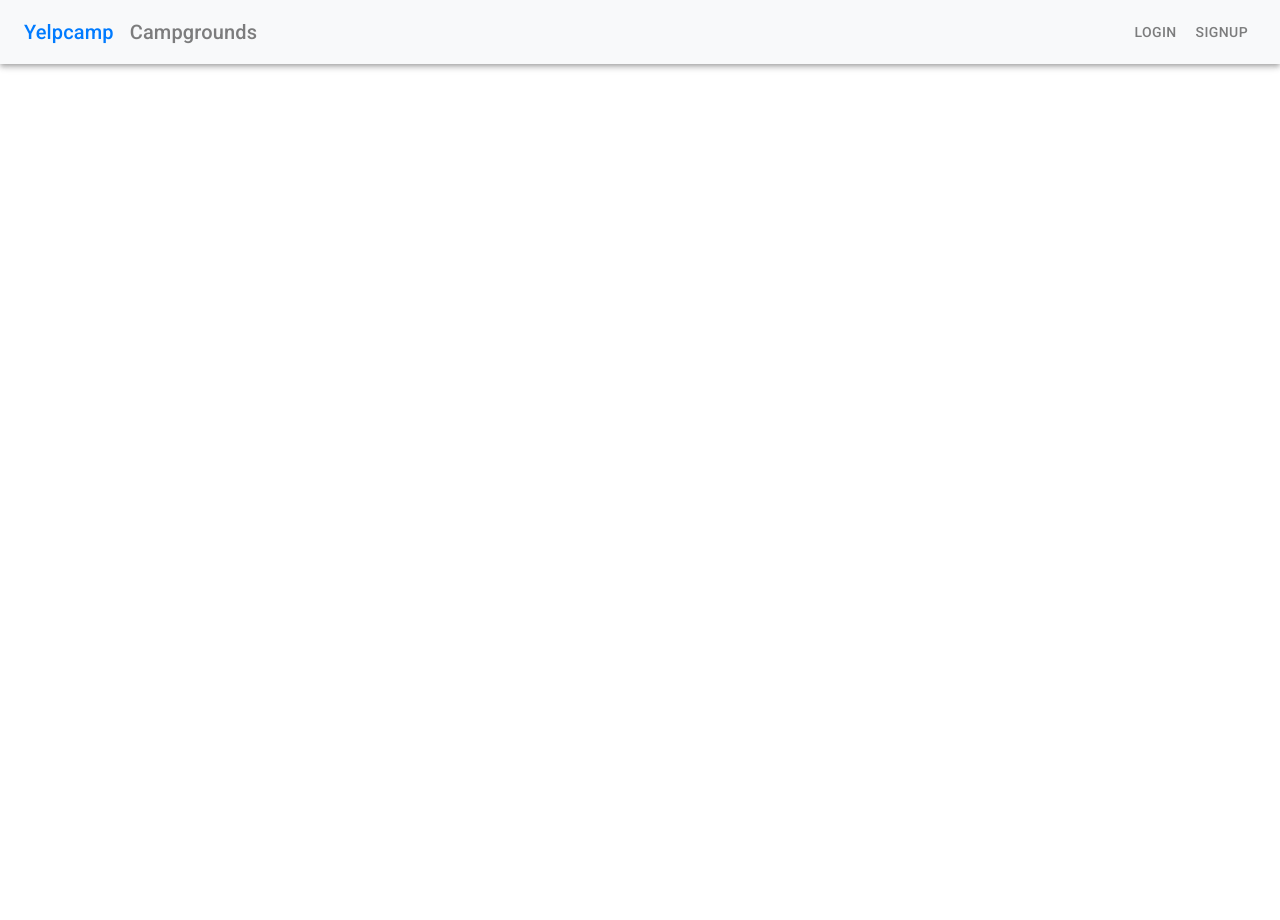
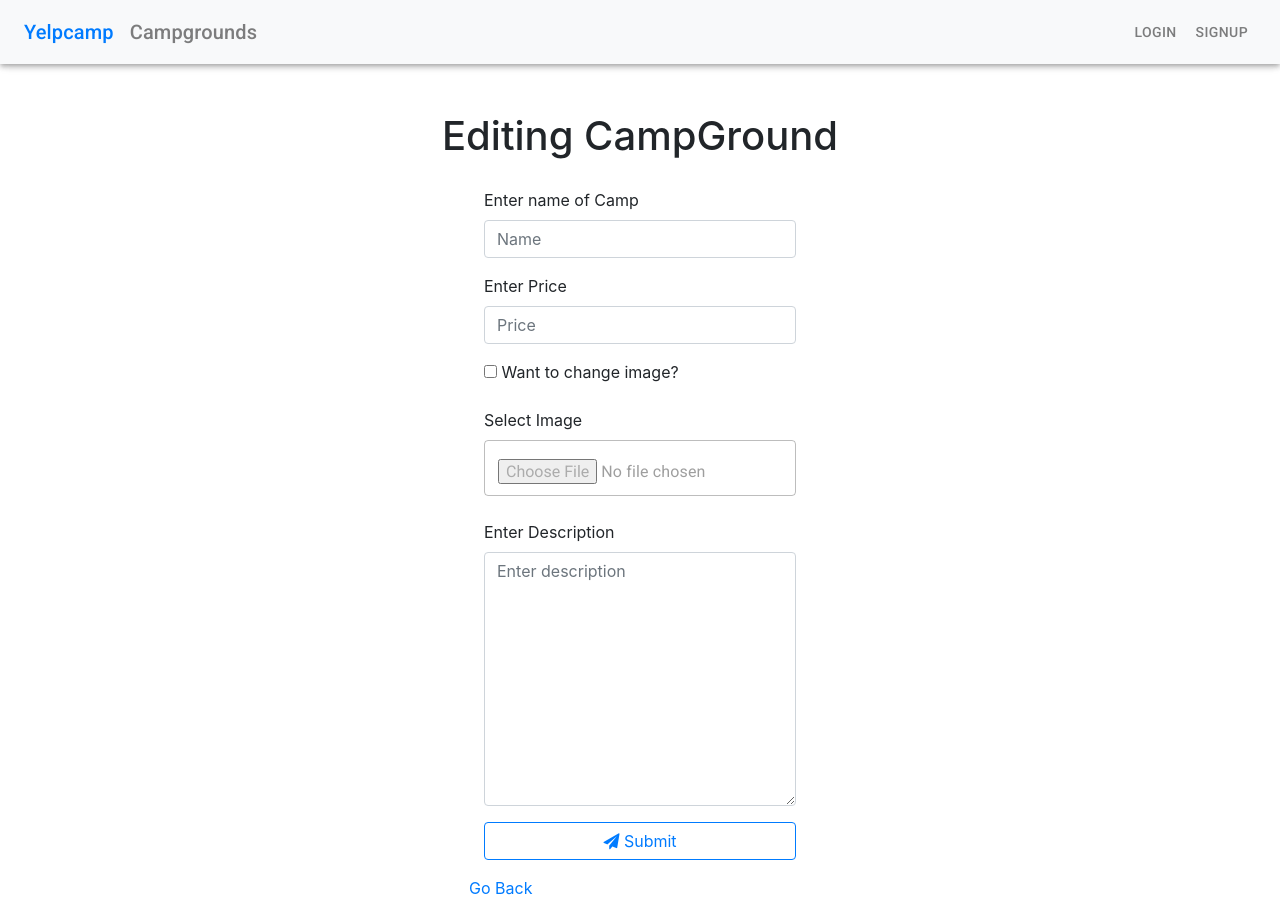
Before and after one commit to Adishjain58/Yelpcamp, a React (Create React App) app in the folder client/: page /campgrounds/1/edit in a window 1280 px wide. Before the commit the page ends 800 px from the top, so only its background shows below. Built offline with nearby package versions, Linux system fonts and the light colour scheme; no server answers.

Commit message:
added notifications

```diff
--- a/client/package.json
+++ b/client/package.json
@@ -6,6 +6,7 @@
     "@material-ui/core": "^4.7.0",
     "@material-ui/icons": "^4.5.1",
     "axios": "^0.19.0",
+    "noty": "^3.2.0-beta",
     "react": "^16.12.0",
     "react-dom": "^16.12.0",
     "react-router-dom": "^5.1.2",
--- a/client/src/App.js
+++ b/client/src/App.js
@@ -9,27 +9,52 @@ import Show from "./components/Campgrounds/show";
 import Signup from "./components/Signup/signup";
 import Comment from "./components/Comment/commentNew";
 import CommentEdit from "./components/Comment/commentEdit";
-
+import CampgroundEdit from "./components/Campground/campgroundEdit";
+import notification from "./Services/notifications";
 class App extends React.Component {
   render() {
     return (
       <Router>
-        <Route path={/[^/]/} render={props => <Styles {...props} />} />
+        <Route
+          path={/[^/]/}
+          render={props => <Styles {...props} noty={new notification()} />}
+        />
         <Route exact path="/" component={Landing} />
-        <Route exact path="/campgrounds/new" component={CampGround} />
+        <Route
+          exact
+          path="/campgrounds/new"
+          render={props => <CampGround {...props} noty={new notification()} />}
+        />
         <Route exact path="/campgrounds" component={Campgrounds} />
-        <Route path="/login" component={Login}></Route>
-        <Route path="/signup" component={Signup} />
+        <Route
+          path="/login"
+          render={props => <Login {...props} noty={new notification()} />}
+        ></Route>
+        <Route
+          path="/signup"
+          render={props => <Signup {...props} noty={new notification()} />}
+        />
         <Route
           exact
           path="/campgrounds/:id"
-          render={props => <Show {...props} />}
+          render={props => <Show {...props} noty={new notification()} />}
         ></Route>
-        <Route exact path="/campgrounds/:id/comments/new" component={Comment} />
+        <Route
+          exact
+          path="/campgrounds/:id/edit"
+          render={props => (
+            <CampgroundEdit {...props} noty={new notification()} />
+          )}
+        ></Route>
+        <Route
+          exact
+          path="/campgrounds/:id/comments/new"
+          render={props => <Comment {...props} noty={new notification()} />}
+        />
         <Route
           exact
           path="/campgrounds/:id/comments/:commentId/edit"
-          component={CommentEdit}
+          render={props => <CommentEdit {...props} noty={new notification()} />}
         />
       </Router>
     );
--- /dev/null
+++ b/client/src/Services/notifications.js
@@ -0,0 +1,20 @@
+import Noty from "noty";
+import "../../node_modules/noty/lib/noty.css";
+import "../../node_modules/noty/lib/themes/mint.css";
+
+export default class NotificationService {
+  success(message) {
+    new Noty({
+      text: message,
+      type: "success",
+      timeout: 1500
+    }).show();
+  }
+  error(message) {
+    new Noty({
+      text: message,
+      type: "error",
+      timeout: 1500
+    }).show();
+  }
+}
--- a/client/src/components/Campground/campground.jsx
+++ b/client/src/components/Campground/campground.jsx
@@ -14,7 +14,7 @@ export default class campground extends Component {
     this.state = {
       name: "",
       price: "",
-      image: "",
+      file: null,
       description: ""
     };
   }
@@ -27,17 +27,29 @@ export default class campground extends Component {
 
   handleImage = e => {
     this.setState({
-      image: e.target.files[0]
+      file: e.target.files[0]
     });
   };
 
   handleSubmit = e => {
     e.preventDefault();
 
-    console.log(this.state);
+    const formData = new FormData();
+    formData.append("myImage", this.state.file);
+    formData.append("name", this.state.name);
+    formData.append("price", this.state.price);
+    formData.append("description", this.state.description);
+    const config = {
+      headers: {
+        "content-type": "multipart/form-data"
+      }
+    };
     axios
-      .post("/campgrounds", this.state)
-      .then(camp => console.log(camp))
+      .post("/campgrounds", formData, config)
+      .then(camp => {
+        this.props.noty.success("Campground created successfully");
+        this.props.history.push(`/campgrounds`);
+      })
       .catch(err => console.log(err));
   };
 
@@ -46,11 +58,7 @@ export default class campground extends Component {
       <Fragment>
         <Container maxWidth="sm" className="mt-5">
           <h1 className="text-center">Create new Camp</h1>
-          <form
-            action=""
-            onSubmit={this.handleSubmit}
-            encType="multipart/form-data"
-          >
+          <form action="" onSubmit={this.handleSubmit}>
             <TextField
               className="mt-5 mb-4"
               id="outlined-basic"
@@ -80,7 +88,7 @@ export default class campground extends Component {
               className=" mb-4"
               id="outlined-basic"
               variant="outlined"
-              name="image"
+              name="myImage"
               onChange={this.handleImage}
               min="0.4"
               fullWidth
--- /dev/null
+++ b/client/src/components/Campground/campgroundEdit.jsx
@@ -0,0 +1,177 @@
+import React, { Component } from "react";
+import { TextField } from "@material-ui/core";
+import Axios from "axios";
+
+class campgroundEdit extends Component {
+  constructor(props) {
+    super(props);
+    this.state = {
+      name: "",
+      description: "",
+      price: "",
+      file: null,
+      hidden: "",
+      checked: false,
+      updatedName: ""
+    };
+  }
+
+  componentDidMount = () => {
+    Axios.get(`/campgrounds/${this.props.match.params.id}"/edit`)
+      .then(camp => {
+        console.log(camp);
+        this.setState({
+          updatedName: camp.data.name,
+          name: camp.data.name,
+          description: camp.data.description,
+          price: camp.data.price,
+          hidden: camp.data.image
+        });
+      })
+      .catch(err => console.log(err));
+  };
+
+  checkChecked = e => {
+    if (e.target.checked) {
+      this.setState({
+        checked: true
+      });
+    } else {
+      this.setState({
+        checked: false
+      });
+    }
+  };
+
+  handleChange = e => {
+    this.setState({
+      [e.target.name]: e.target.value
+    });
+  };
+
+  handleImage = e => {
+    this.setState({
+      file: e.target.files[0]
+    });
+  };
+
+  handleSubmit = e => {
+    e.preventDefault();
+
+    const formData = new FormData();
+
+    formData.append("myImage", this.state.file);
+    formData.append("hidden", this.state.hidden);
+    formData.append("name", this.state.updatedName);
+    formData.append("price", this.state.price);
+    formData.append("description", this.state.description);
+    const config = {
+      headers: {
+        "content-type": "multipart/form-data"
+      }
+    };
+    Axios.put(`/campgrounds/${this.props.match.params.id}`, formData, config)
+      .then(camp => {
+        this.props.noty.success("Campground updated successfully");
+        this.props.history.push(`/campgrounds`);
+      })
+      .catch(err => console.log(err));
+  };
+
+  render() {
+    return (
+      <div className="container">
+        <div className="row">
+          <h1 className="col-12 text-center mt-5">
+            Editing CampGround {this.state.name}
+          </h1>
+          <div style={{ width: "30%", margin: "20px auto" }}>
+            <form className="col-12" action="" onSubmit={this.handleSubmit}>
+              <input
+                type="hidden"
+                name="hidden"
+                id="hidden"
+                defaultValue={this.state.hidden}
+              />
+              <div className="form-group">
+                <label htmlFor="name">Enter name of Camp</label>
+                <input
+                  type="text"
+                  name="updatedName"
+                  defaultValue={this.state.updatedName}
+                  id="name"
+                  className="form-control"
+                  placeholder="Name"
+                  onChange={this.handleChange}
+                  required
+                />
+              </div>
+              <div className="form-group">
+                <label htmlFor="price">Enter Price</label>
+                <input
+                  type="number"
+                  name="price"
+                  id="price"
+                  className="form-control"
+                  placeholder="Price"
+                  onChange={this.handleChange}
+                  defaultValue={this.state.price}
+                  step="0.01"
+                  required
+                />
+              </div>
+              <div className="form-group">
+                <label htmlFor>
+                  <input
+                    type="checkbox"
+                    name
+                    id="check"
+                    onChange={this.checkChecked}
+                  />{" "}
+                  Want to change image?
+                </label>
+              </div>
+              <label htmlFor="inputGroupFile01">Select Image</label>
+
+              <TextField
+                type="file"
+                className=" mb-4"
+                id="outlined-basic"
+                variant="outlined"
+                name="myImage"
+                onChange={this.handleImage}
+                disabled={!this.state.checked}
+                required={this.state.checked}
+                min="0.4"
+                fullWidth
+              />
+
+              <div className="form-group">
+                <label htmlFor="description">Enter Description</label>
+                <textarea
+                  name="description"
+                  id="description"
+                  onChange={this.handleChange}
+                  placeholder="Enter description"
+                  cols={30}
+                  rows={10}
+                  className="form-control"
+                  required
+                  defaultValue={this.state.description}
+                />
+              </div>
+              <div className="form-group">
+                <button className="btn btn-outline-primary btn-block">
+                  <i className="fa fa-paper-plane" /> Submit
+                </button>
+              </div>
+            </form>
+            <a href="/campgrounds/<%=camp._id%>">Go Back</a>
+          </div>
+        </div>
+      </div>
+    );
+  }
+}
+
+export default campgroundEdit;
--- a/client/src/components/Comment/commentEdit.jsx
+++ b/client/src/components/Comment/commentEdit.jsx
@@ -36,6 +36,7 @@ class commentEdit extends Component {
       comment
     )
       .then(comment => {
+        this.props.noty.success("Comment updated successfully");
         this.props.history.push(`/campgrounds/${this.props.match.params.id}`);
       })
       .catch(err => console.log(err));
--- a/client/src/components/Comment/commentNew.jsx
+++ b/client/src/components/Comment/commentNew.jsx
@@ -33,7 +33,7 @@ class commentNew extends Component {
     };
     Axios.post(`/campgrounds/${this.state.camp._id}/comments`, comment)
       .then(comment => {
-        console.log(comment);
+        this.props.noty.success("Comment added successfully");
         this.props.history.push(`/campgrounds/${this.state.camp._id}`);
       })
       .catch(err => console.log(err));
--- a/client/src/components/Login/login.jsx
+++ b/client/src/components/Login/login.jsx
@@ -23,8 +23,8 @@ export default class login extends Component {
     axios
       .post("/login", this.state)
       .then(user => {
-        console.log(user);
         localStorage.setItem("user", JSON.stringify(user.data));
+        this.props.noty.success("Logged in Successfully");
         this.props.history.push("/");
       })
       .catch(err => console.log(err));
--- a/client/src/components/Navbar/style.jsx
+++ b/client/src/components/Navbar/style.jsx
@@ -32,6 +32,7 @@ export default class style extends Component {
       this.setState({
         user: {}
       });
+      this.props.noty.success("Logged out successfully");
       this.props.history.push("/");
     });
   };
--- a/client/src/components/Signup/signup.jsx
+++ b/client/src/components/Signup/signup.jsx
@@ -8,8 +8,7 @@ export default class signup extends Component {
     super(props);
     this.state = {
       username: "",
-      password: "",
-      error: ""
+      password: ""
     };
   }
 
@@ -23,11 +22,11 @@ export default class signup extends Component {
     e.preventDefault();
     axios
       .post("/register", this.state)
-      .then(user => console.log(user))
+      .then(user => {
+        this.props.noty.success("Registered Successfully");
+      })
       .catch(err => {
-        this.setState({
-          error: err.response.data.error.exists
-        });
+        this.props.noty.error(err.response.data.error.exists);
       });
   };
 
@@ -35,13 +34,6 @@ export default class signup extends Component {
     return (
       <Fragment>
         <Container maxWidth="sm" className="mt-5">
-          <Fragment>
-            {this.state.error && (
-              <div class="alert alert-danger" role="alert">
-                {this.state.error}
-              </div>
-            )}
-          </Fragment>
           <h1 className="text-center">Signup Page</h1>
           <form action="" onSubmit={this.handleSubmit}>
             <TextField
```
Also changed, not shown: client/src/components/Campgrounds/show.jsx (+23 -25 lines).
